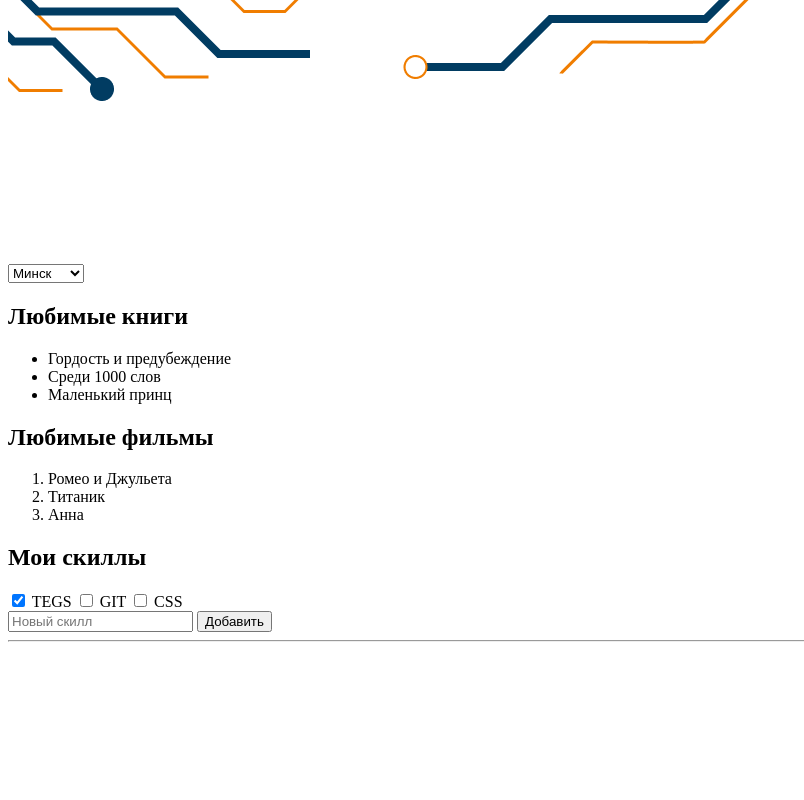
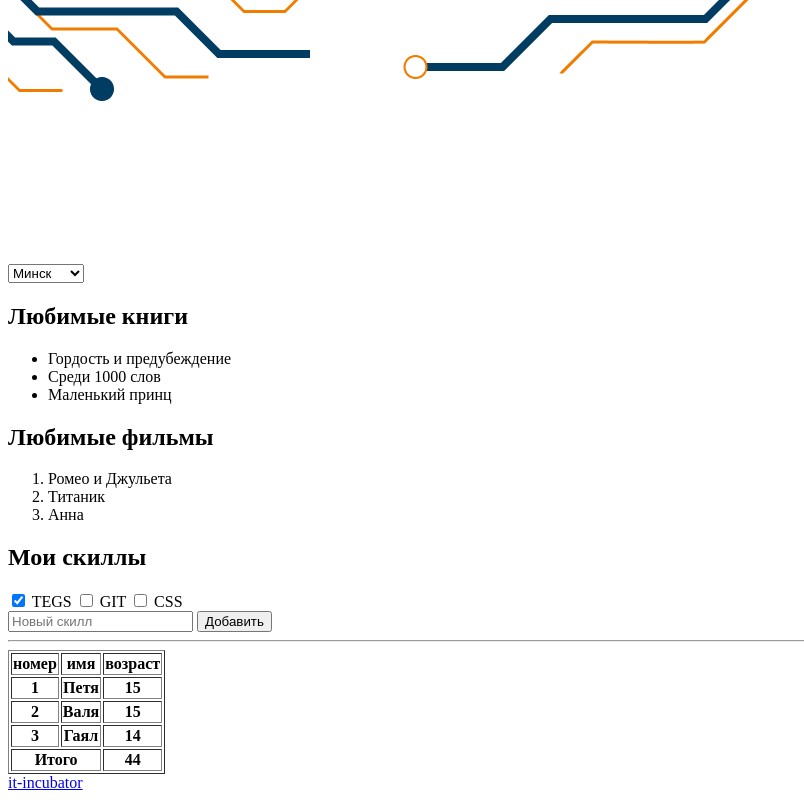
Before and after one commit to ViktoryiaaGunko/Frontend, a plain HTML site: page index.html in a window 1280 px wide. Shown: the part 627-1427 px from the top of the page, without its empty margins (0-804 px from the left). Before the commit the page ends 1285 px from the top, so only its background shows below. Drawn offline with Linux system fonts and the light colour scheme.

Commit message:
tasks-6-9

```diff
--- a/index.html
+++ b/index.html
@@ -75,20 +75,47 @@
 
         </div>
         <!-- 5) Создай здесь однострочное поле для ввода текста с подсказкой "Новый скилл", которая исчезает, когда начинаешь что-то печатать (для подсказки есть специальный атрибут) -->
-        <input type="text" placeholder="Новый скилл">
+        <label>
+            <input type="text" placeholder="Новый скилл">
+        </label>
         <!-- 6) Создай здесь кнопку “Добавить” -->
         <button>Добавить</button>
         <!-- 7) Добавь горизонтальную линию (для этого есть специальный тег) -->
         <hr>
-        <table data-cy="hw-about-table-pre">
+        <table data-cy="hw-about-table-pre" border="1">
             <!-- 8) В таблице сделай 5 строк и 3 столбца.
                         - В первой строке ячейки заголовков, в остальных обычные ячейки
                         - Добавь границы для всей таблицы с помощью специального атрибута border="". Он устарел, но работает
                         - В последнем ряду первая ячейка должна занимать 2 столбца (как должно выглядеть - смотри образец). Таблицу можно заполнять любыми данными -->
+            <tr>
+                <th>номер</th>
+                <th>имя</th>
+                <th>возраст</th>
+            </tr>
+            <tr>
+                <th>1</th>
+                <th>Петя</th>
+                <th>15</th>
+            </tr>
+            <tr>
+                <th>2</th>
+                <th>Валя</th>
+                <th>15</th>
+            </tr>
+            <tr>
+                <th>3</th>
+                <th>Гаял</th>
+                <th>14</th>
+            </tr>
+            <tr>
+                <th colspan="2">Итого</th>
+                <th>44</th>
+            </tr>
         </table>
     </section>
     <footer data-cy="hw-footer-pre">
         <!-- 9) Создай здесь ссылку на наш сайт https://it-incubator.io/ (текст ссылки должен быть it-incubator) -->
+        <a href="https://it-incubator.io/">it-incubator</a>
     </footer>
 </body>
 </html>
```
